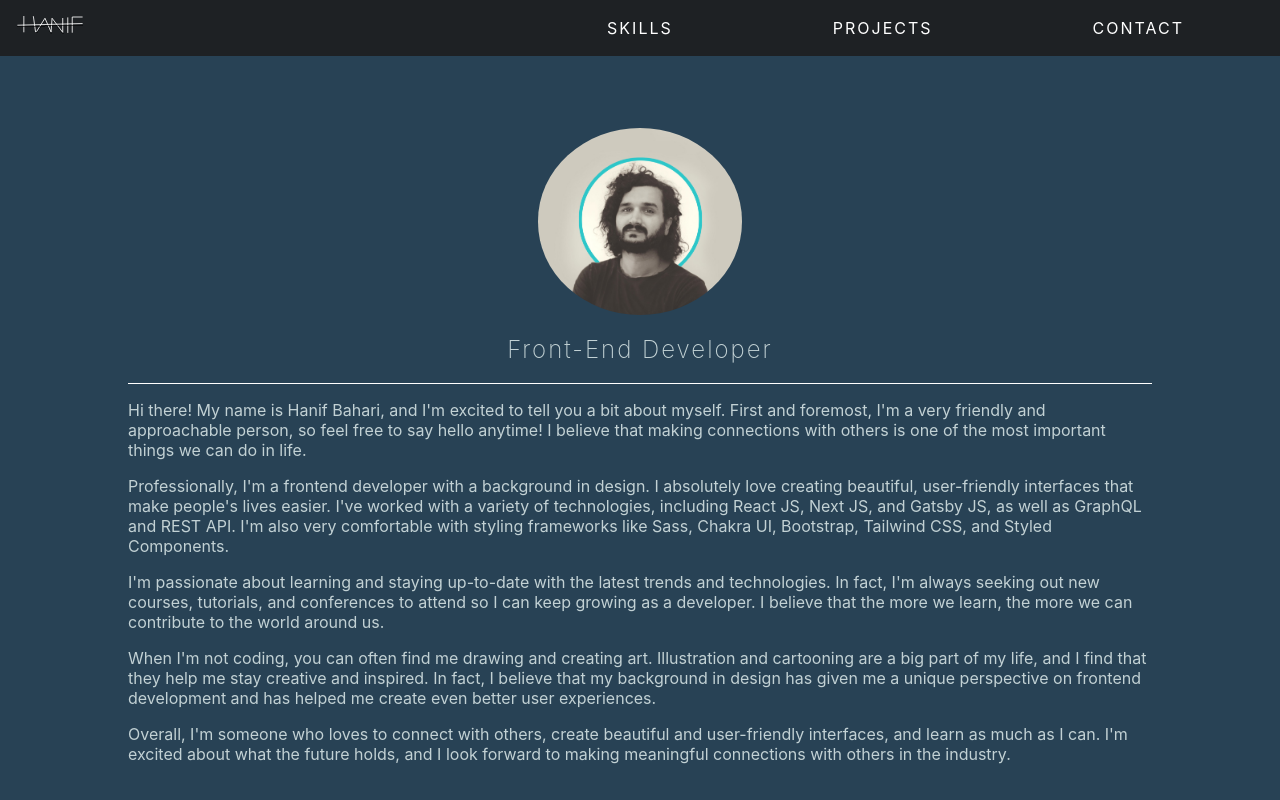
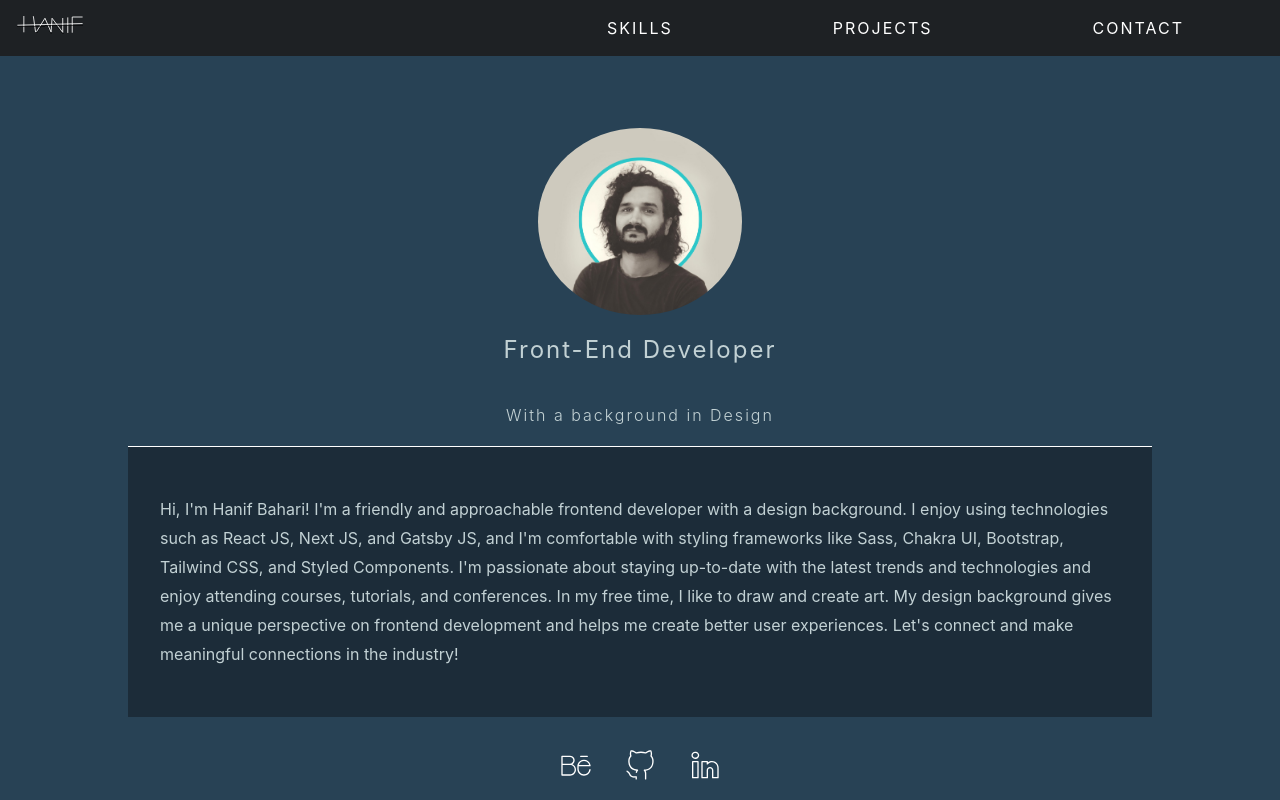
Before and after one commit to hanifb1360/portfolio-react, a React (Create React App) app: page / in a window 1280 px wide. Shown: the top 800 px of the page. Built offline with nearby package versions, Linux system fonts and the light colour scheme.

Commit message:
style modified based on feedback

```diff
--- a/src/components/project/Project.module.css
+++ b/src/components/project/Project.module.css
@@ -14,8 +14,8 @@
 .projectContainer .projectImage {
   width: 100%;
   height: 100%;
-  -o-object-fit: contain;
-     object-fit: contain;
+  -o-object-fit: cover;
+     object-fit: cover;
   cursor: pointer;
 }
 .projectContainer .projectDetails {
--- a/src/components/project/Project.module.scss
+++ b/src/components/project/Project.module.scss
@@ -15,7 +15,7 @@
   .projectImage {
     width: 100%;
     height: 100%;
-    object-fit: contain;
+    object-fit: cover;
     cursor: pointer;
   }
 
--- a/src/pages/Home/Home.css
+++ b/src/pages/Home/Home.css
@@ -6,7 +6,7 @@
   height: -moz-min-content;
   height: min-content;
   padding: 10%;
-  background-color: rgb(56, 92, 117);
+  background-color: rgb(40, 66, 85);
 }
 .home .my-photo {
   border-radius: 50%;
@@ -16,10 +16,19 @@
 .home h2 {
   letter-spacing: 2px;
   color: #c2d1d4;
-  font-weight: 200;
+  font-weight: 400;
+}
+.home h4 {
+  letter-spacing: 2px;
+  color: #c2d1d4;
+  font-weight: 300;
 }
 .home .aboutTextBox {
+  text-align: left;
   border-top: solid 0.5px #fff;
+  line-height: 29px;
+  background-color: rgb(28, 44, 57);
+  padding: 2rem;
 }
 .home .aboutTextBox p {
   color: #c2d1d4;
--- a/src/pages/Home/Home.jsx
+++ b/src/pages/Home/Home.jsx
@@ -30,43 +30,22 @@ const Home = () => {
       <h2 style={{ transform: `translateY(${scrollPosition * -0.3}px)` }}>
         Front-End Developer
       </h2>
+      <h4 style={{ transform: `translateY(${scrollPosition * -0.5}px)` }}>
+        With a background in Design
+      </h4>
 
       <div className='aboutTextBox'>
         <p className='aboutText'>
-          Hi there! My name is Hanif Bahari, and I'm excited to tell you a bit
-          about myself. First and foremost, I'm a very friendly and approachable
-          person, so feel free to say hello anytime! I believe that making
-          connections with others is one of the most important things we can do
-          in life.
-        </p>
-        <p className='aboutTextInside'>
-          Professionally, I'm a frontend developer with a background in design.
-          I absolutely love creating beautiful, user-friendly interfaces that
-          make people's lives easier. I've worked with a variety of
-          technologies, including React JS, Next JS, and Gatsby JS, as well as
-          GraphQL and REST API. I'm also very comfortable with styling
+          Hi, I'm Hanif Bahari! I'm a friendly and approachable frontend
+          developer with a design background. I enjoy using technologies such as
+          React JS, Next JS, and Gatsby JS, and I'm comfortable with styling
           frameworks like Sass, Chakra UI, Bootstrap, Tailwind CSS, and Styled
-          Components.
-        </p>
-        <p className='aboutTextInside'>
-          I'm passionate about learning and staying up-to-date with the latest
-          trends and technologies. In fact, I'm always seeking out new courses,
-          tutorials, and conferences to attend so I can keep growing as a
-          developer. I believe that the more we learn, the more we can
-          contribute to the world around us.
-        </p>
-        <p className='aboutTextInside'>
-          When I'm not coding, you can often find me drawing and creating art.
-          Illustration and cartooning are a big part of my life, and I find that
-          they help me stay creative and inspired. In fact, I believe that my
-          background in design has given me a unique perspective on frontend
-          development and has helped me create even better user experiences.
-        </p>
-        <p className='aboutTextInside'>
-          Overall, I'm someone who loves to connect with others, create
-          beautiful and user-friendly interfaces, and learn as much as I can.
-          I'm excited about what the future holds, and I look forward to making
-          meaningful connections with others in the industry.
+          Components. I'm passionate about staying up-to-date with the latest
+          trends and technologies and enjoy attending courses, tutorials, and
+          conferences. In my free time, I like to draw and create art. My design
+          background gives me a unique perspective on frontend development and
+          helps me create better user experiences. Let's connect and make
+          meaningful connections in the industry!
         </p>
       </div>
 
--- a/src/pages/Home/Home.scss
+++ b/src/pages/Home/Home.scss
@@ -17,10 +17,19 @@
   h2 {
     letter-spacing: 2px;
     color: $font-bright;
-    font-weight: 200;
+    font-weight: 400;
+  }
+  h4 {
+    letter-spacing: 2px;
+    color: $font-bright;
+    font-weight: 300;
   }
   .aboutTextBox {
+    text-align: left;
     border-top: solid 0.5px #fff;
+    line-height: 29px;
+    background-color: rgb(28, 44, 57);
+    padding: 2rem;
     p {
       color: $font-bright;
     }
```
Also changed, not shown: 2 other files (tests, documents, lock files or other folders).
